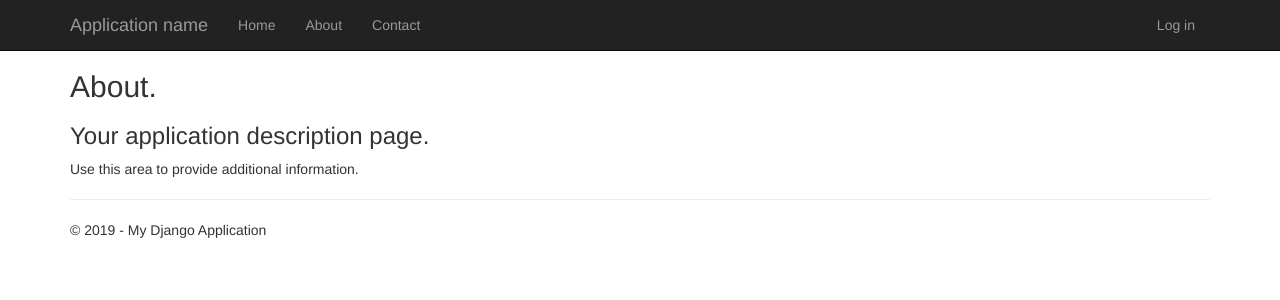
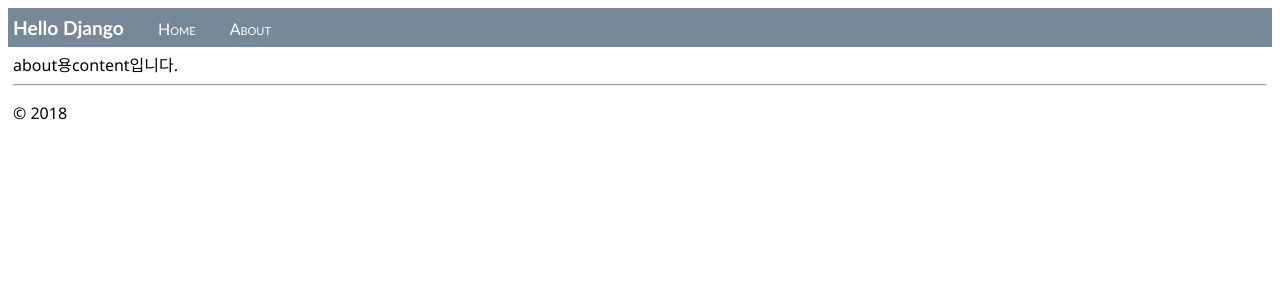
Before and after one commit to levesea/python_mk1, a Django app: page /about in a window 1280 px wide. Shown: the top 300 px of the page. Run offline with Django 3.2, Linux system fonts and the light colour scheme; some libraries are stand-ins or nearby versions.

Commit message:
3단계 완성

```diff
--- a/DjangoWebProject2/DjangoWebProject2/urls.py
+++ b/DjangoWebProject2/DjangoWebProject2/urls.py
@@ -1,46 +1,8 @@
-"""
-Definition of urls for DjangoWebProject2.
-"""
-
-from datetime import datetime
-from django.conf.urls import url
-import django.contrib.auth.views
-
-import app.forms
+from django.conf.urls import include,url
 import app.views
 
-# Uncomment the next lines to enable the admin:
-# from django.conf.urls import include
-# from django.contrib import admin
-# admin.autodiscover()
-
 urlpatterns = [
-    # Examples:
-    url(r'^$', app.views.home, name='home'),
-    url(r'^contact$', app.views.contact, name='contact'),
-    url(r'^about$', app.views.about, name='about'),
-    url(r'^login/$',
-        django.contrib.auth.views.login,
-        {
-            'template_name': 'app/login.html',
-            'authentication_form': app.forms.BootstrapAuthenticationForm,
-            'extra_context':
-            {
-                'title': 'Log in',
-                'year': datetime.now().year,
-            }
-        },
-        name='login'),
-    url(r'^logout$',
-        django.contrib.auth.views.logout,
-        {
-            'next_page': '/',
-        },
-        name='logout'),
-
-    # Uncomment the admin/doc line below to enable admin documentation:
-    # url(r'^admin/doc/', include('django.contrib.admindocs.urls')),
-
-    # Uncomment the next line to enable the admin:
-    # url(r'^admin/', include(admin.site.urls)),
+    url(r'^$', app.views.index, name='index'),
+    url(r'^home$', app.views.index, name='home'),
+    url(r'about$', app.views.about, name='about'),
 ]
--- a/DjangoWebProject2/app/static/app/content/site.css
+++ b/DjangoWebProject2/app/static/app/content/site.css
@@ -1,42 +1,31 @@
-body {
-    padding-top: 50px;
-    padding-bottom: 20px;
+.message {
+    font-weight: 600;
+    color: blue;
+}
+.navbar {
+    background-color: lightslategray;
+    font-size: 1em;
+    font-family: 'Trebuchet MS', 'Lucida Sans Unicode', 'Lucida Grande', 'Lucida Sans', Arial, sans-serif;
+    color: white;
+    padding: 8px 5px 8px 5px;
 }
 
-/* Set padding to keep content from hitting the edges */
-.body-content {
-    padding-left: 15px;
-    padding-right: 15px;
+    .navbar a {
+        text-decoration: none;
+        color: inherit;
+    }
+
+.navbar-brand {
+    font-size: 1.2em;
+    font-weight: 600;
 }
 
-/* Set width on the form input elements since they're 100% wide by default */
-input,
-select,
-textarea {
-    max-width: 280px;
+.navbar-item {
+    font-variant: small-caps;
+    margin-left: 30px;
 }
 
-/* styles for validation helpers */
-.field-validation-error {
-    color: #b94a48;
+.body-content {
+    padding: 5px;
+    font-family: 'Segoe UI', Tahoma, Geneva, Verdana, sans-serif;
 }
-
-.field-validation-valid {
-    display: none;
-}
-
-input.input-validation-error {
-    border: 1px solid #b94a48;
-}
-
-input[type="checkbox"].input-validation-error {
-    border: 0 none;
-}
-
-.validation-summary-errors {
-    color: #b94a48;
-}
-
-.validation-summary-valid {
-    display: none;
-}
--- a/DjangoWebProject2/app/templates/app/about.html
+++ b/DjangoWebProject2/app/templates/app/about.html
@@ -1,10 +1,4 @@
 {% extends "app/layout.html" %}
-
 {% block content %}
-
-<h2>{{ title }}.</h2>
-<h3>{{ message }}</h3>
-
-<p>Use this area to provide additional information.</p>
-
+{{ content }}
 {% endblock %}
--- a/DjangoWebProject2/app/templates/app/layout.html
+++ b/DjangoWebProject2/app/templates/app/layout.html
@@ -2,48 +2,24 @@
 <html>
 <head>
     <meta charset="utf-8" />
-    <meta name="viewport" content="width=device-width, initial-scale=1.0">
-    <title>{{ title }} - My Django Application</title>
+    <title>{{ title }}</title>
     {% load staticfiles %}
-    <link rel="stylesheet" type="text/css" href="{% static 'app/content/bootstrap.min.css' %}" />
     <link rel="stylesheet" type="text/css" href="{% static 'app/content/site.css' %}" />
-    <script src="{% static 'app/scripts/modernizr-2.6.2.js' %}"></script>
 </head>
 
 <body>
-    <div class="navbar navbar-inverse navbar-fixed-top">
-        <div class="container">
-            <div class="navbar-header">
-                <button type="button" class="navbar-toggle" data-toggle="collapse" data-target=".navbar-collapse">
-                    <span class="icon-bar"></span>
-                    <span class="icon-bar"></span>
-                    <span class="icon-bar"></span>
-                </button>
-                <a href="/" class="navbar-brand">Application name</a>
-            </div>
-            <div class="navbar-collapse collapse">
-                <ul class="nav navbar-nav">
-                    <li><a href="{% url 'home' %}">Home</a></li>
-                    <li><a href="{% url 'about' %}">About</a></li>
-                    <li><a href="{% url 'contact' %}">Contact</a></li>
-                </ul>
-                {% include 'app/loginpartial.html' %}
-            </div>
-        </div>
+    <div class="navbar">
+       <a href="/" class="navbar-brand">Hello Django</a>
+       <a href="{% url 'home' %}" class="navbar-item">Home</a>
+       <a href="{% url 'about' %}" class="navbar-item">About</a>
     </div>
 
-    <div class="container body-content">
-{% block content %}{% endblock %}
+    <div class="body-content">
+        {% block content %}{% endblock %}
         <hr/>
         <footer>
-            <p>&copy; {{ year }} - My Django Application</p>
+            <p>&copy; 2018</p>
         </footer>
     </div>
-
-    <script src="{% static 'app/scripts/jquery-1.10.2.js' %}"></script>
-    <script src="{% static 'app/scripts/bootstrap.js' %}"></script>
-    <script src="{% static 'app/scripts/respond.js' %}"></script>
-{% block scripts %}{% endblock %}
-
 </body>
 </html>
--- a/DjangoWebProject2/app/views.py
+++ b/DjangoWebProject2/app/views.py
@@ -1,46 +1,19 @@
-"""
-Definition of views.
-"""
-
 from django.shortcuts import render
-from django.http import HttpRequest
-from django.template import RequestContext
+from django.http import HttpResponse
 from datetime import datetime
 
-def home(request):
-    """Renders the home page."""
-    assert isinstance(request, HttpRequest)
+
+def index(request):
+    now = datetime.now()
+
+    return render(request, "app/index.html",{'content':'index에들어갈 content입니다.' + now.strftime("%A, %d %B, %Y at %X")})
+
+def about(request):
     return render(
         request,
-        'app/index.html',
+        "app/about.html",
         {
-            'title':'Home Page',
-            'year':datetime.now().year,
+            'title' : "About 용 title입니다.",
+            'content' : "about용content입니다."
         }
     )
-
-def contact(request):
-    """Renders the contact page."""
-    assert isinstance(request, HttpRequest)
-    return render(
-        request,
-        'app/contact.html',
-        {
-            'title':'Contact',
-            'message':'Your contact page.',
-            'year':datetime.now().year,
-        }
-    )
-
-def about(request):
-    """Renders the about page."""
-    assert isinstance(request, HttpRequest)
-    return render(
-        request,
-        'app/about.html',
-        {
-            'title':'About',
-            'message':'Your application description page.',
-            'year':datetime.now().year,
-        }
-    )
```
Also changed, not shown: DjangoWebProject2/app/templates/app/index.html (+1 -30 lines), DjangoWebProject2/db.sqlite3.
